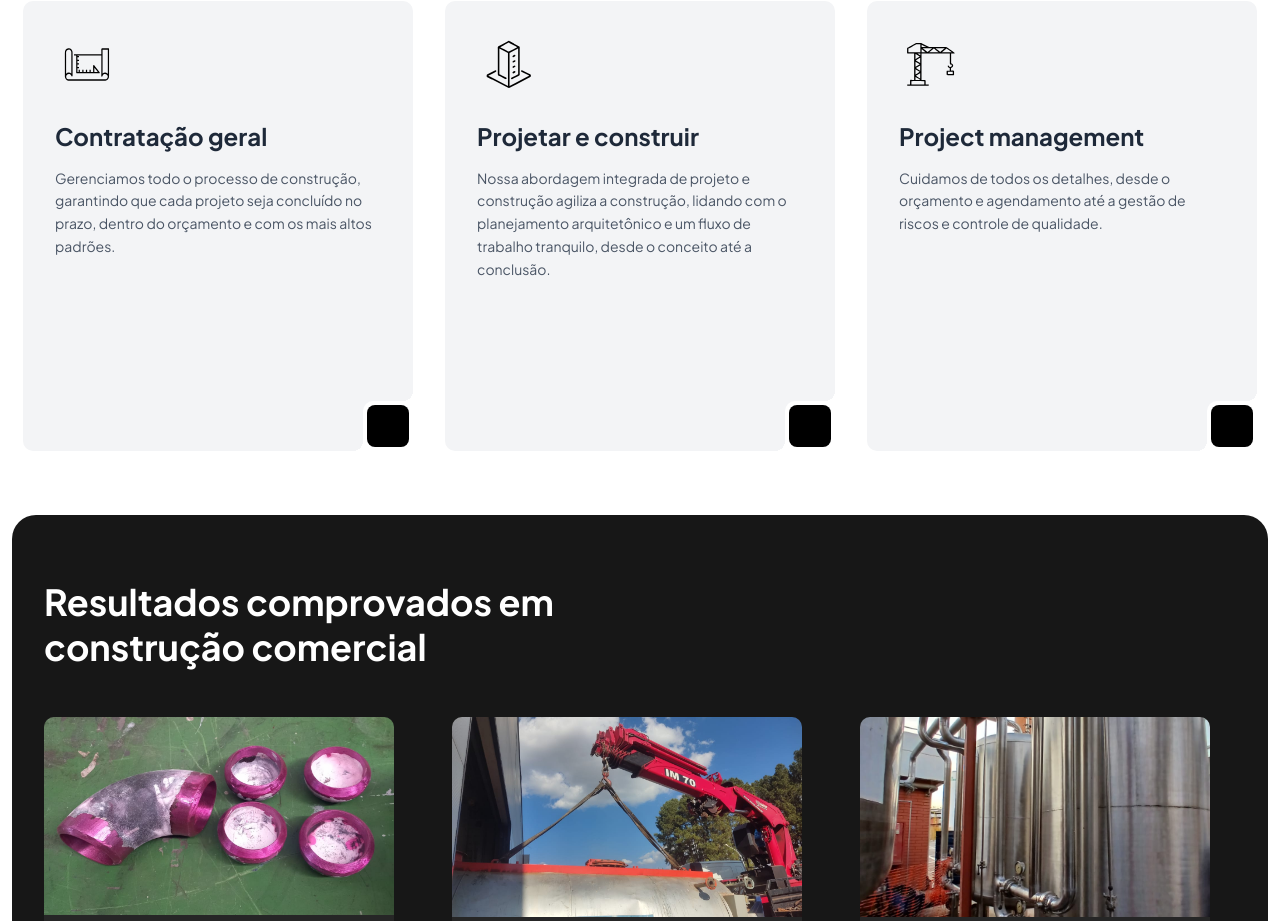
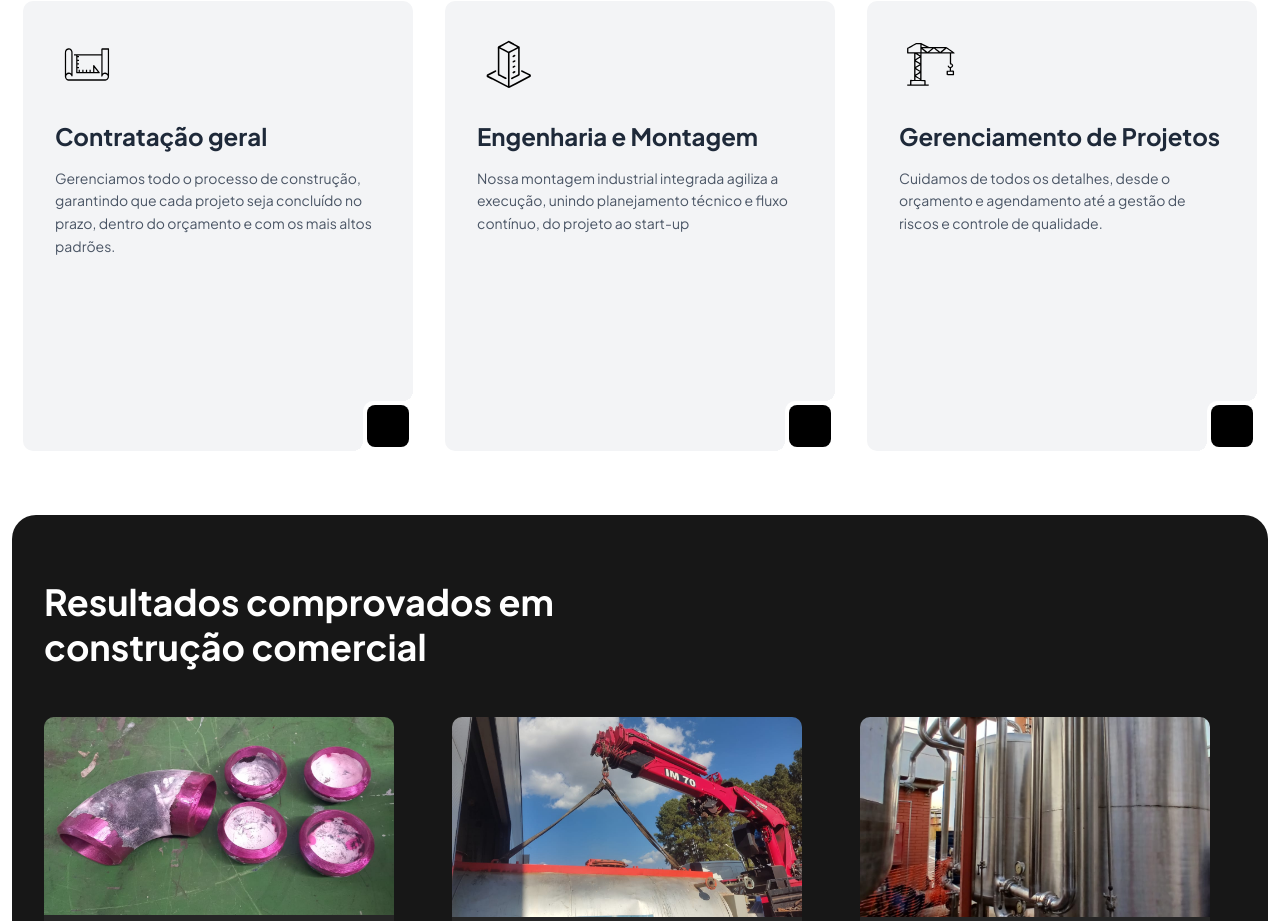
Before and after one commit to julioceno/caltech, a Next.js app: page / in a window 1280 px wide. Shown: the part 1320-2241 px from the top of the page. Built offline with nearby package versions, Linux system fonts and the light colour scheme.

Commit message:
feat: update project titles and descriptions for clarity and consistency

```diff
--- a/src/data/texts.ts
+++ b/src/data/texts.ts
@@ -29,12 +29,12 @@ navLinks: [
         icon: "blueprint-ruler.svg",
       },
       {
-        title: "Projetar e construir",
-        description: "Nossa abordagem integrada de projeto e construção agiliza a construção, lidando com o planejamento arquitetônico e um fluxo de trabalho tranquilo, desde o conceito até a conclusão.",
+        title: "Engenharia e Montagem",
+        description: "Nossa montagem industrial integrada agiliza a execução, unindo planejamento técnico e fluxo contínuo, do projeto ao start-up",
         icon: "building-3d.svg",
       },
       {
-        title: "Project management",
+        title: "Gerenciamento de Projetos",
         description: "Cuidamos de todos os detalhes, desde o orçamento e agendamento até a gestão de riscos e controle de qualidade.",
         icon: "construction.svg",
       },
```
